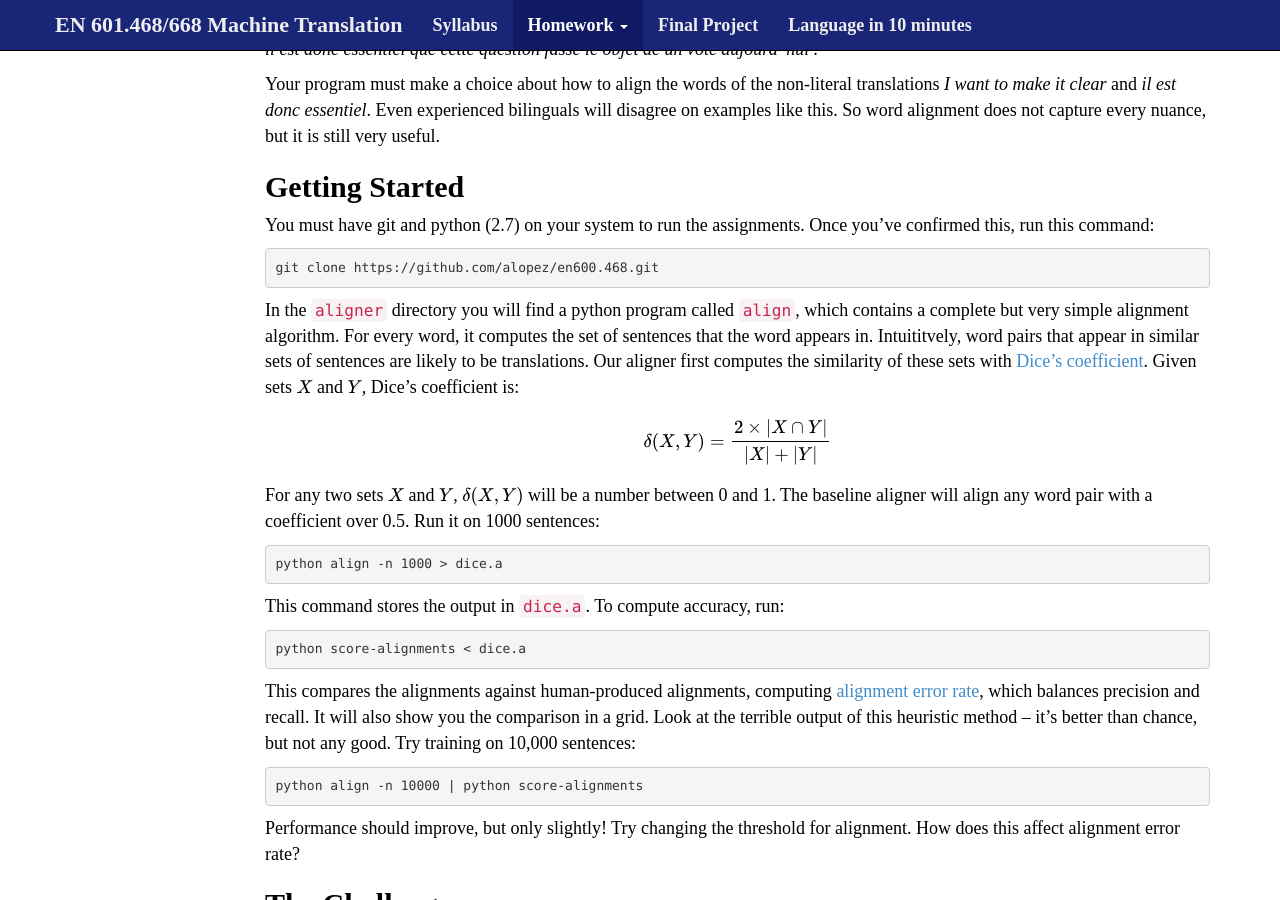
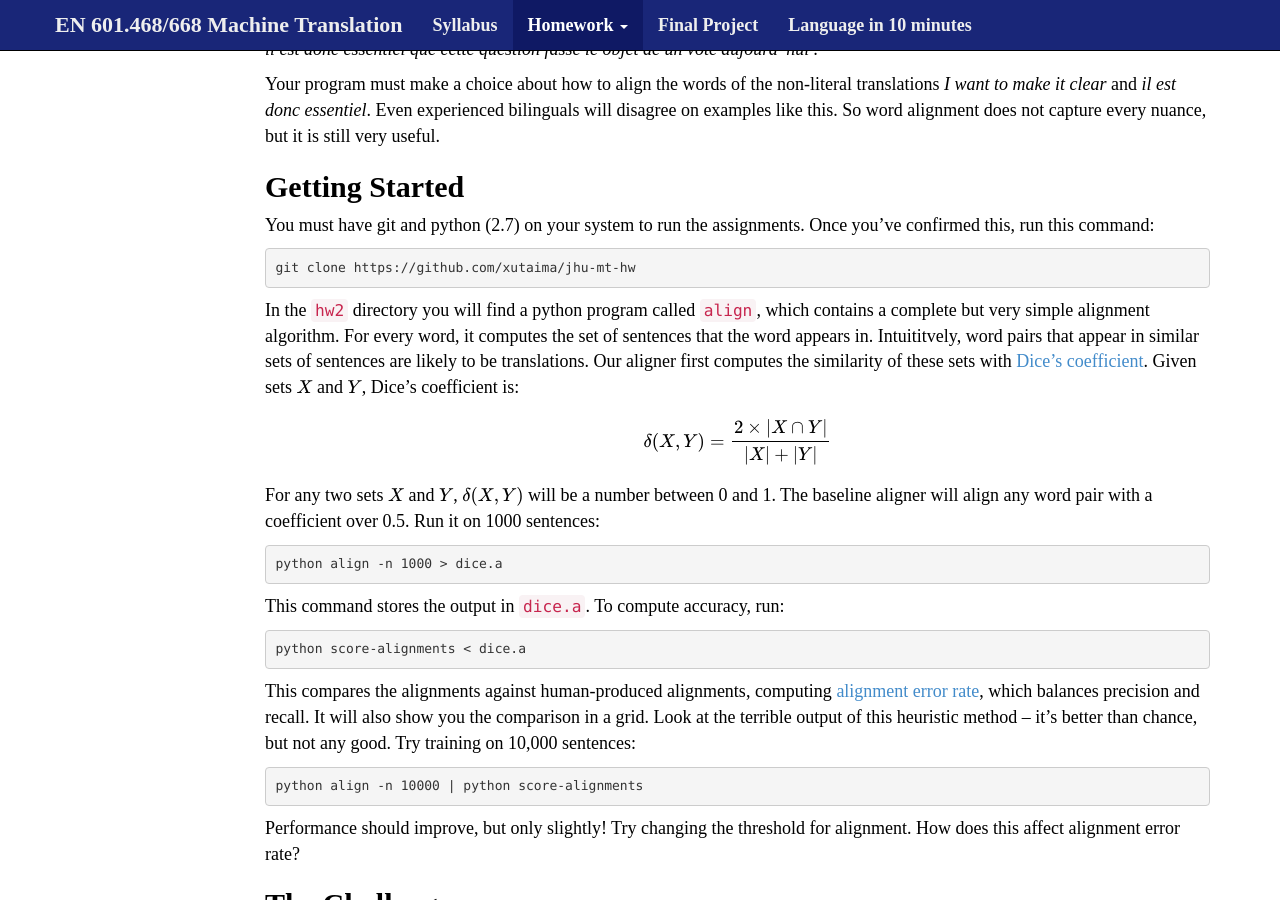
Before and after one commit to mt-class/jhu, a Jekyll site: the page built from hw1.md, in a window 1280 px wide and 900 px high, scrolled down 517 px. Built offline with Jekyll 4.4.1, drawn with Linux system fonts in a browser that asks for light colours; nearby versions of some CDN libraries; some web fonts are replaced; formulas are drawn with MathJax 3.

Commit message:
Update link for github repo

```diff
--- a/hw1.md
+++ b/hw1.md
@@ -60,9 +60,9 @@ Getting Started
 You must have git and python (2.7) on your system to run the assignments.
 Once you've confirmed this, run this command:
 
-    git clone https://github.com/alopez/en600.468.git
+    git clone https://github.com/xutaima/jhu-mt-hw
 
-In the `aligner` directory you will find a python program called
+In the `hw2` directory you will find a python program called
 `align`, which contains a complete but very simple alignment algorithm.
 For every word, it computes the set of sentences that the word appears in.
 Intuititvely, word pairs that appear in similar sets of sentences are likely
```
